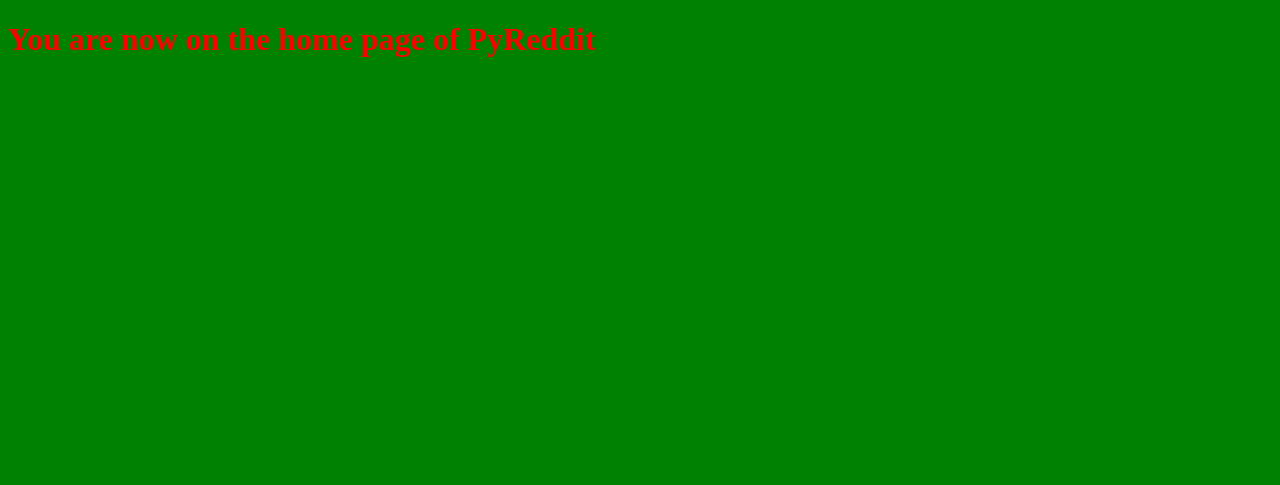
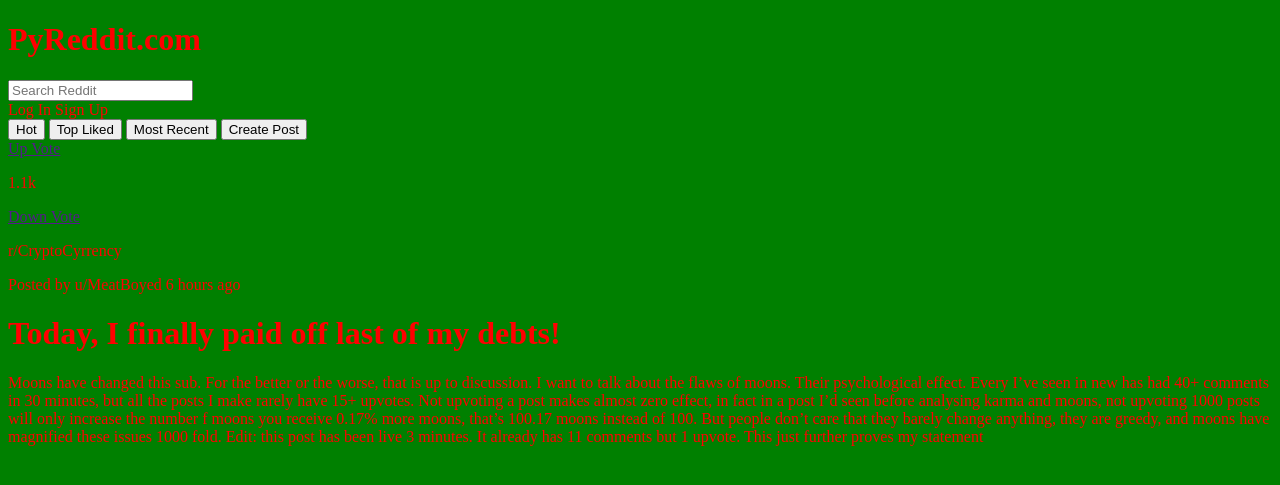
Before and after one commit to MeatBoyed/PyReddit, a Django app: page / in a window 1280 px wide. Shown: the top 485 px of the page. Run offline with Django 3.2, Linux system fonts and the light colour scheme.

Commit message:
feat: Homepage added to Djnago

```diff
--- a/PyReddit/reddit/templates/reddit/homePage.html
+++ b/PyReddit/reddit/templates/reddit/homePage.html
@@ -1,12 +1,56 @@
 {% load static %}
 <!DOCTYPE html>
 <html>
-<head>
-	<meta charset="utf-8">
-	<title>PyReddit</title>
-	<link rel="stylesheet" type="text/css" href="{% static 'reddit/styles.css' %}">
-</head>
-<body>
-	<h1>You are now on the home page of PyReddit</h1>
-</body>
+  <head>
+    <meta charset="utf-8" />
+    <title>PyReddit</title>
+    <link rel="stylesheet" type="text/css" href="{% static 'reddit/styles.css' %}" />
+  </head>
+  <body>
+    <div id="root">
+      <div id="Navigationbar">
+        <h1 class="logo">PyReddit.com</h1>
+        <input type="text" name="searchbar" id="searchbar" placeholder="Search Reddit" />
+        <div class="accountActions">
+          <a>Log In</a>
+          <a>Sign Up</a>
+        </div>
+      </div>
+      <div id="MainSection">
+        <div id="FeedFilterbar">
+          <button>Hot</button>
+          <button>Top Liked</button>
+          <button>Most Recent</button>
+          <button>Create Post</button>
+        </div>
+        <div id="feed">
+          <div class="post">
+            <div class="ratingsContainer">
+              <a href="">Up Vote</a>
+              <p>1.1k</p>
+              <a href="">Down Vote</a>
+            </div>
+            <div class="body">
+              <div class="metaData">
+                <p class="postCommunityName">r/CryptoCyrrency</p>
+                <p>Posted by u/MeatBoyed 6 hours ago</p>
+              </div>
+              <h1 class="title">Today, I finally paid off last of my debts!</h1>
+              <div class="postText">
+                <p class="postText">
+                  Moons have changed this sub. For the better or the worse, that is up to discussion. I want to talk about
+                  the flaws of moons. Their psychological effect. Every I’ve seen in new has had 40+ comments in 30 minutes,
+                  but all the posts I make rarely have 15+ upvotes. Not upvoting a post makes almost zero effect, in fact in
+                  a post I’d seen before analysing karma and moons, not upvoting 1000 posts will only increase the number f
+                  moons you receive 0.17% more moons, that’s 100.17 moons instead of 100. But people don’t care that they
+                  barely change anything, they are greedy, and moons have magnified these issues 1000 fold. Edit: this post
+                  has been live 3 minutes. It already has 11 comments but 1 upvote. This just further proves my statement
+                </p>
+              </div>
+            </div>
+          </div>
+        </div>
+      </div>
+    </div>
+  </body>
 </html>
```
